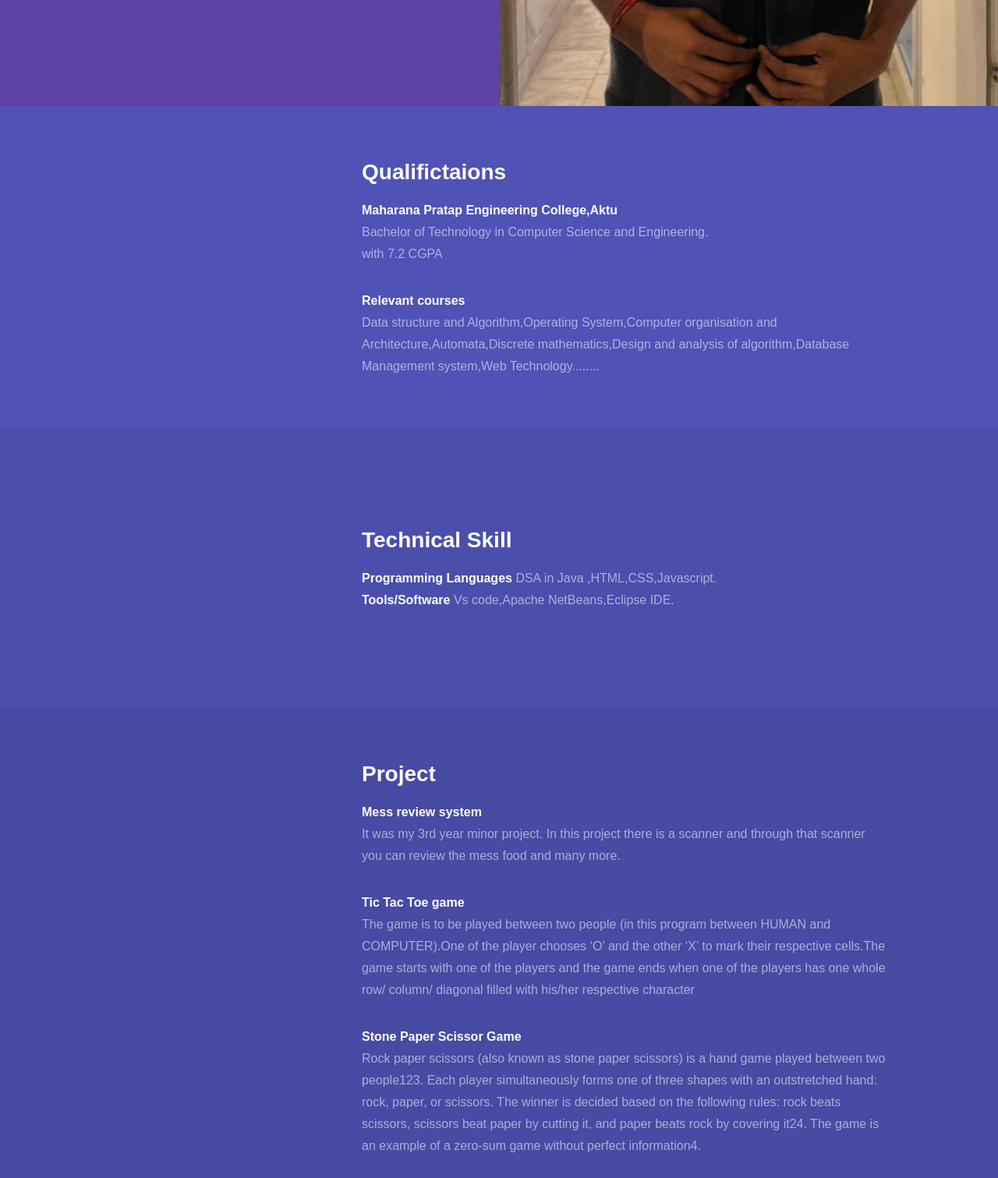
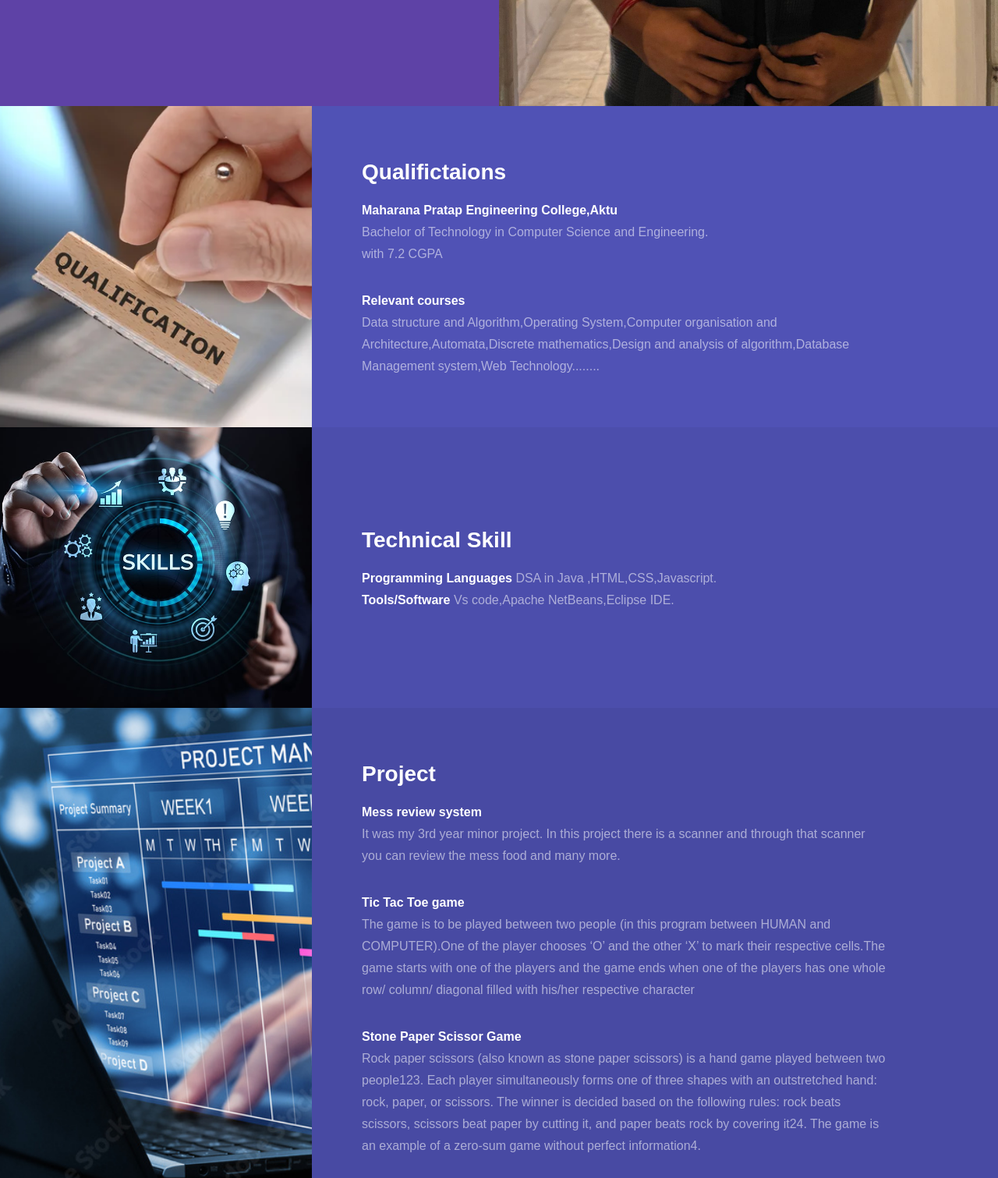
Before and after one commit to akshat9108/portfolio, a plain HTML site: page index.html in a window 1280 px wide. Shown: the part 680-2191 px from the top of the page at 78% size. Drawn offline with Linux system fonts and the light colour scheme; files that its build step writes are made by us from their sources; files whose address does not match are found by name.

Commit message:
index.html

```diff
--- a/index.html
+++ b/index.html
@@ -51,7 +51,7 @@
 				<!-- One -->
 					<section id="one" class="wrapper style2 spotlights">
 						<section>
-							<a href="#" class="image"><img src="images/pic01.jpg" alt="" data-position="center center" /></a>
+							<a href="#" class="image"><img src="pic01.jpg" alt="" data-position="center center" /></a>
 							<div class="content">
 								<div class="inner">
 									<h2>Qualifictaions</h2>
@@ -66,7 +66,7 @@
 							</div>
 						</section>
 						<section>
-							<a href="#" class="image"><img src="images/pic02.jpg" alt="" data-position="top center" /></a>
+							<a href="#" class="image"><img src="pic02.jpg" alt="" data-position="top center" /></a>
 							<div class="content">
 								<div class="inner">
 									<h2> Technical Skill</h2>
@@ -78,7 +78,7 @@
 							</div>
 						</section>
 						<section>
-							<a href="#" class="image"><img src="images/pic03.jpg" alt="" data-position="25% 25%" /></a>
+							<a href="#" class="image"><img src="pic03.jpg" alt="" data-position="25% 25%" /></a>
 							<div class="content">
 								<div class="inner">
 									<h2>Project</h2>
@@ -97,7 +97,7 @@
 
 					</section>
 					<section>
-						<a href="#" class="image"><img src="images/pic04.jpeg" alt="" data-position="top center" /></a>
+						<a href="#" class="image"><img src="pic04.jpeg" alt="" data-position="top center" /></a>
 						<div class="content">
 							<div class="inner">
 								<h2> Experience </h2>
@@ -108,7 +108,7 @@
 						</div>
 					</section>
 					<section>
-						<a href="#" class="image"><img src="images/pic05.jpeg" alt="" data-position="top center" /></a>
+						<a href="#" class="image"><img src="pic05.jpeg" alt="" data-position="top center" /></a>
 						<div class="content">
 							<div class="inner">
 								<h2> Activity</h2>
```
